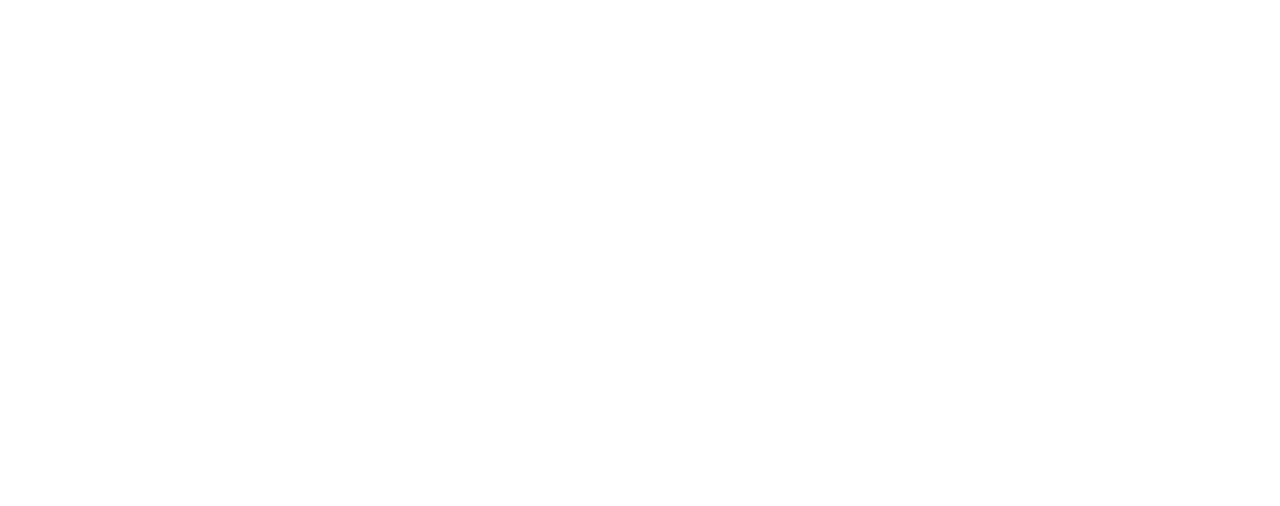
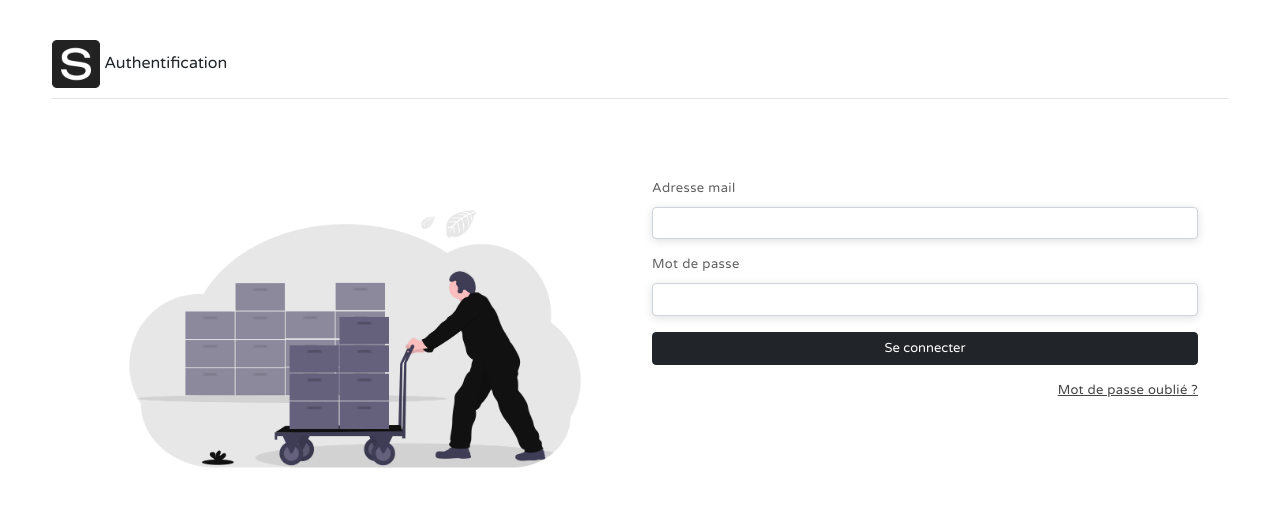
Before and after one commit to Elkis789/Login, a plain HTML site: page index.html in a window 1280 px wide. Drawn offline with Linux system fonts and the light colour scheme.

Commit message:
Structure de la page Login

```diff
--- /dev/null
+++ b/index.css
@@ -0,0 +1,21 @@
+body{
+    font-family: 'Varela Round', sans-serif;
+}
+header{
+    padding: 40px;
+}
+
+header p{
+    border-bottom: 1px solid #e2e2e2;
+    padding-bottom: 10px;
+}
+.form-label{
+    font-size: 13px;
+    letter-spacing: .4px;
+}
+.forgot-password{
+    float: right;
+    font-size: 13px;
+    letter-spacing: .3px;
+    color: #454545;
+}
--- a/index.html
+++ b/index.html
@@ -3,10 +3,46 @@
     <meta charset="UTF-8">
     <meta http-equiv="X-UA-Compatible" content="IE=edge">
     <meta name="viewport" content="width=device-width, initial-scale=1.0">
-    <title>Connection</title>
+    <title>Login</title>
+    <link rel="shortcut icon" href="images/logo.ico" type="image/x-icon">
     <link rel="stylesheet" href="./bootstrap.css">
+    <link rel="stylesheet" href="./index.css">
+    <link rel="preconnect" href="https://fonts.googleapis.com">
+    <link rel="preconnect" href="https://fonts.gstatic.com" crossorigin>
+    <link href="https://fonts.googleapis.com/css2?family=Varela+Round&display=swap" rel="stylesheet">
 </head>
 <body>
-
+    <div class="container-fluid">
+        <header  class="mb-4">
+            <p> <img src="images/logo.ico" alt="logo">  Authentification</p>
+        </header>
+        <main>
+            <div class="container">
+                <div class="row">
+                    <div class="col-md-6">
+                        <img src="images/login_user.png" alt="login_user" class="img-fluid login_user">
+                    </div>
+                    <div class="col-md-6">
+                        <form action="" method="post">
+                            <div class="mb-3">
+                                <label for="email" class="form-label">Adresse mail</label>
+                                <input type="email" class="form-control" id="email" name="email">
+                            </div>
+                            <div class="mb-3">
+                                <label for="password" class="form-label">Mot de passe</label>
+                                <input type="password" class="form-control" id="password" name="password">
+                            </div>
+                            <div class="mb-3">
+                                <button class="btn btn-dark w-100">Se connecter</button>
+                            </div>
+                        </form>
+                        <span>
+                            <a href="" class="forgot-password">Mot de passe oublié ?</a>
+                        </span>
+                    </div>
+                </div>
+            </div>
+        </main>
+    </div>
 </body>
 </html>
```
Also changed, not shown: images/login_user.png (added), images/logo.ico (added).
